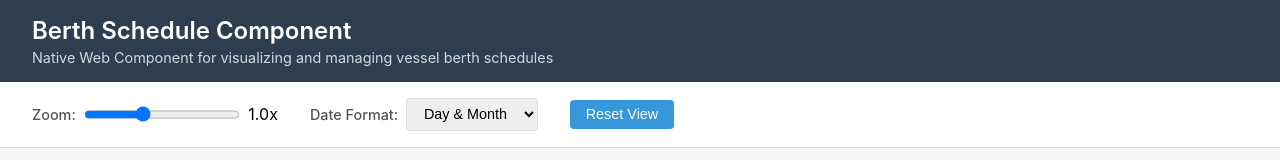
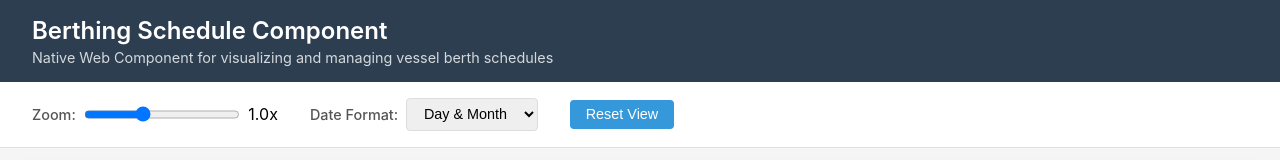
Before and after one commit to mohaqeq/berthing-schedule, a website built with Vite: page index.html in a window 1280 px wide. Shown: the top 160 px of the page. Built offline with nearby package versions, Linux system fonts and the light colour scheme.

Commit message:
Fix demo title

```diff
--- a/index.html
+++ b/index.html
@@ -110,7 +110,7 @@
   <body>
     <div class="app-container">
       <header>
-        <h1>Berth Schedule Component</h1>
+        <h1>Berthing Schedule Component</h1>
         <p>
           Native Web Component for visualizing and managing vessel berth
           schedules
```
